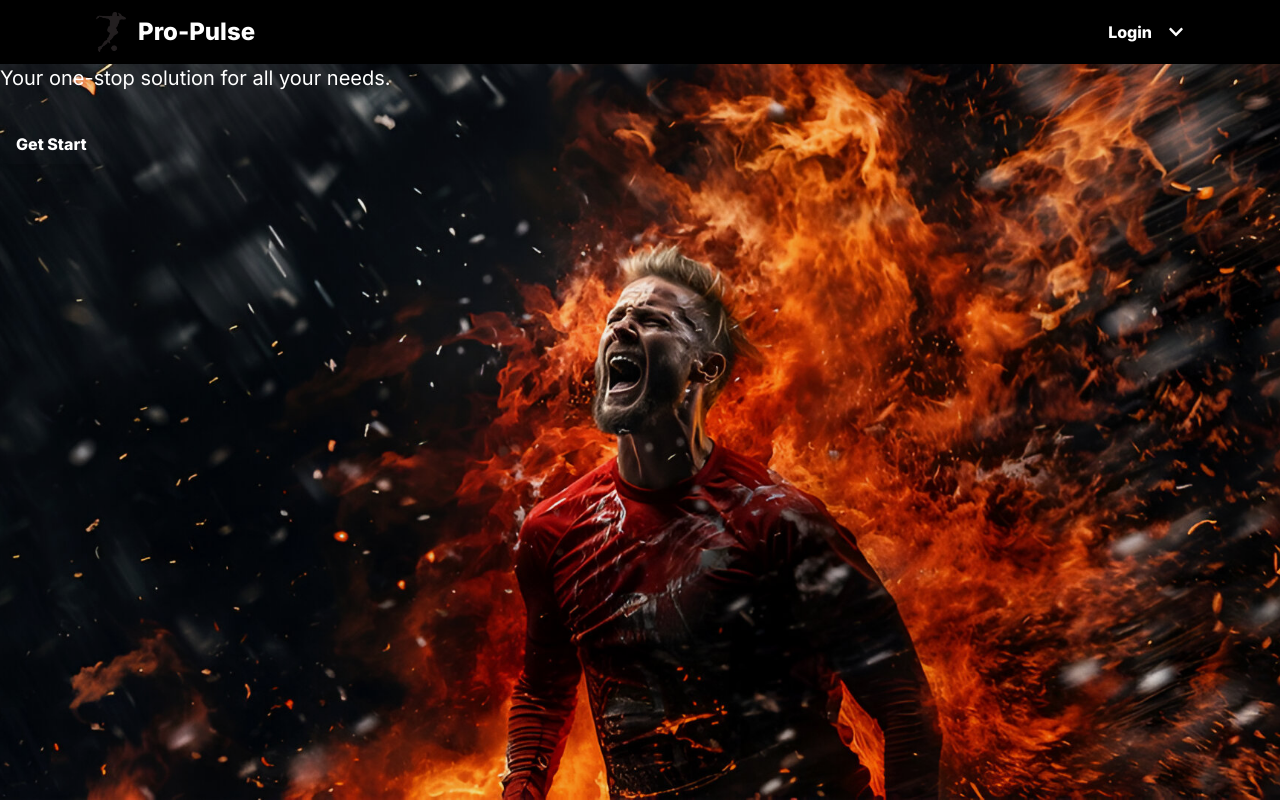
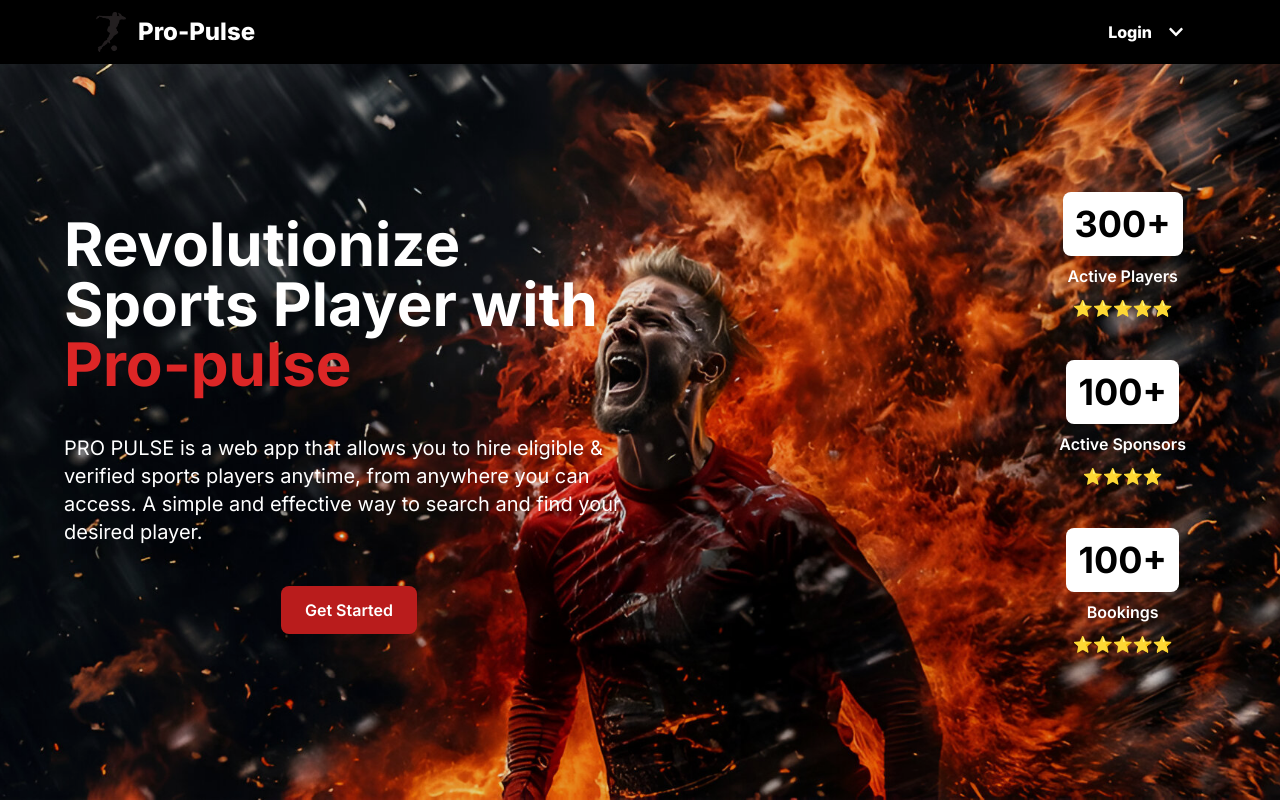
Before and after one commit to jamesjoy-2k24/Pro-Pulse-Next-js, a Next.js app: page / in a window 1280 px wide. Built offline with nearby package versions, Linux system fonts and the light colour scheme.

Commit message:
Finished homepage with full respponsiveness

```diff
--- a/components/HeroSection.tsx
+++ b/components/HeroSection.tsx
@@ -1,6 +1,6 @@
 'use client';
-import React from 'react';
-import AnimatedButton from './Common/Button';
+import Link from 'next/link';
+import { motion } from 'framer-motion';
 
 const HeroSection = () => {
   return (
@@ -8,16 +8,130 @@ const HeroSection = () => {
       className="bg-cover bg-bottom h-screen relative"
       style={{ backgroundImage: 'url(/Hero.jpeg)' }}
     >
-      <div className="absolute inset-0 bg-black bg-opacity-5 ">
-        <div className="">
-          <h1 className="text-5xl font-bold  text-white mb-4 animate-fade-in-up">
-            Welcome to Pro-Pulse
-          </h1>
-          <p className="text-xl text-white mb-8 animate-fade-in-up-delay">
-            Your one-stop solution for all your needs.
-          </p>
-          <AnimatedButton text="Get Start" />
-        </div>
+      <div className="absolute inset-0 bg-black bg-opacity-10">
+        <section className="h-full flex items-center">
+          <div className="w-[90%] mx-auto  justify-between">
+            <motion.div
+              initial={{ opacity: 0, y: 50 }}
+              animate={{ opacity: 1, y: 0 }}
+              transition={{ duration: 1 }}
+              className="flex flex-col lg:flex-row gap-4 lg:gap-10 items-center justify-between"
+            >
+              {/* ========= hero content ========= */}
+              <div className="lg:w-full lg:max-w-[570px] lg:text-justify mt-12">
+                <motion.h1
+                  initial={{ opacity: 0, y: 50 }}
+                  animate={{ opacity: 1, y: 0 }}
+                  transition={{ duration: 1, delay: 0.5 }}
+                  className="text-3xl sm:text-4xl md:text-5xl text-center lg:text-left lg:text-6xl text-white font-bold leading-tight md:leading-normal"
+                >
+                  Revolutionize Sports Player with{' '}
+                  <span className="text-red-600 font-bold">Pro-pulse</span>
+                </motion.h1>
+                <motion.p
+                  initial={{ opacity: 0, y: 50 }}
+                  animate={{ opacity: 1, y: 0 }}
+                  transition={{ duration: 1, delay: 1 }}
+                  className="text-white mt-6 md:mt-8 lg:mt-10 text-sm md:text-xl text-center lg:text-left"
+                >
+                  PRO PULSE is a web app that allows you to hire eligible &
+                  verified sports players anytime, from anywhere you can access.
+                  A simple and effective way to search and find your desired
+                  player.
+                </motion.p>
+                <Link href={''}>
+                  <motion.button
+                    initial={{ opacity: 0, y: 50 }}
+                    animate={{ opacity: 1, y: 0 }}
+                    transition={{ duration: 1, delay: 1.5 }}
+                    className="mt-6 md:mt-8 lg:mt-10 px-6 py-3 justify-center flex mx-auto bg-red-700 text-white font-semibold rounded-lg hover:bg-red-900 focus:outline-none focus:ring-2 focus:ring-red-600 focus:ring-opacity-50"
+                  >
+                    Get Started
+                  </motion.button>
+                </Link>
+              </div>
+
+              {/* ======== hero left ========= */}
+              <motion.div
+                initial={{ opacity: 0, x: 0 }}
+                animate={{ opacity: 1, x: -30 }}
+                transition={{ duration: 1, delay: 1 }}
+                className="mt-8 lg:mt-12 flex flex-col sm:flex-row md:flex-row lg:flex-col lg:items-center gap-4 lg:gap-10 ml-[4rem]"
+              >
+                <motion.div
+                  whileHover={{ scale: 1.1 }}
+                  className="flex flex-col items-center gap-2 text-center"
+                >
+                  <motion.h1 className="text-3xl lg:text-4xl text-black font-bold rounded-lg bg-white p-1 md:p-2 lg:p-3">
+                    300+
+                  </motion.h1>
+                  <motion.p
+                    initial={{ opacity: 0 }}
+                    animate={{ opacity: 1 }}
+                    transition={{ duration: 1, delay: 1 }}
+                    className="text-white font-semibold text-sm md:text-base"
+                  >
+                    Active Players
+                  </motion.p>
+                  <motion.p
+                    initial={{ opacity: 0 }}
+                    animate={{ opacity: 1 }}
+                    transition={{ duration: 1, delay: 1 }}
+                  >
+                    ⭐⭐⭐⭐⭐
+                  </motion.p>
+                </motion.div>
+
+                <motion.div
+                  whileHover={{ scale: 1.1 }}
+                  className="flex flex-col items-center gap-2 text-center"
+                >
+                  <motion.h1 className="text-3xl lg:text-4xl text-black font-bold rounded-lg bg-white p-1 md:p-2 lg:p-3">
+                    100+
+                  </motion.h1>
+                  <motion.p
+                    initial={{ opacity: 0 }}
+                    animate={{ opacity: 1 }}
+                    transition={{ duration: 1, delay: 1 }}
+                    className="text-white font-semibold text-sm md:text-base"
+                  >
+                    Active Sponsors
+                  </motion.p>
+                  <motion.p
+                    initial={{ opacity: 0 }}
+                    animate={{ opacity: 1 }}
+                    transition={{ duration: 1, delay: 1 }}
+                  >
+                    ⭐⭐⭐⭐
+                  </motion.p>
+                </motion.div>
+                <motion.div
+                  whileHover={{ scale: 1.1 }}
+                  className="flex flex-col items-center gap-2 text-center"
+                >
+                  <motion.h1 className="text-3xl lg:text-4xl text-black font-bold rounded-lg bg-white p-1 md:p-2 lg:p-3">
+                    100+
+                  </motion.h1>
+                  <motion.p
+                    initial={{ opacity: 0 }}
+                    animate={{ opacity: 1 }}
+                    transition={{ duration: 1, delay: 1 }}
+                    className="text-white font-semibold text-sm md:text-base"
+                  >
+                    Bookings
+                  </motion.p>
+                  <motion.p
+                    initial={{ opacity: 0 }}
+                    animate={{ opacity: 1 }}
+                    transition={{ duration: 1, delay: 1 }}
+                  >
+                    ⭐⭐⭐⭐⭐
+                  </motion.p>
+                </motion.div>
+              </motion.div>
+            </motion.div>
+          </div>
+        </section>
       </div>
     </div>
   );
```
